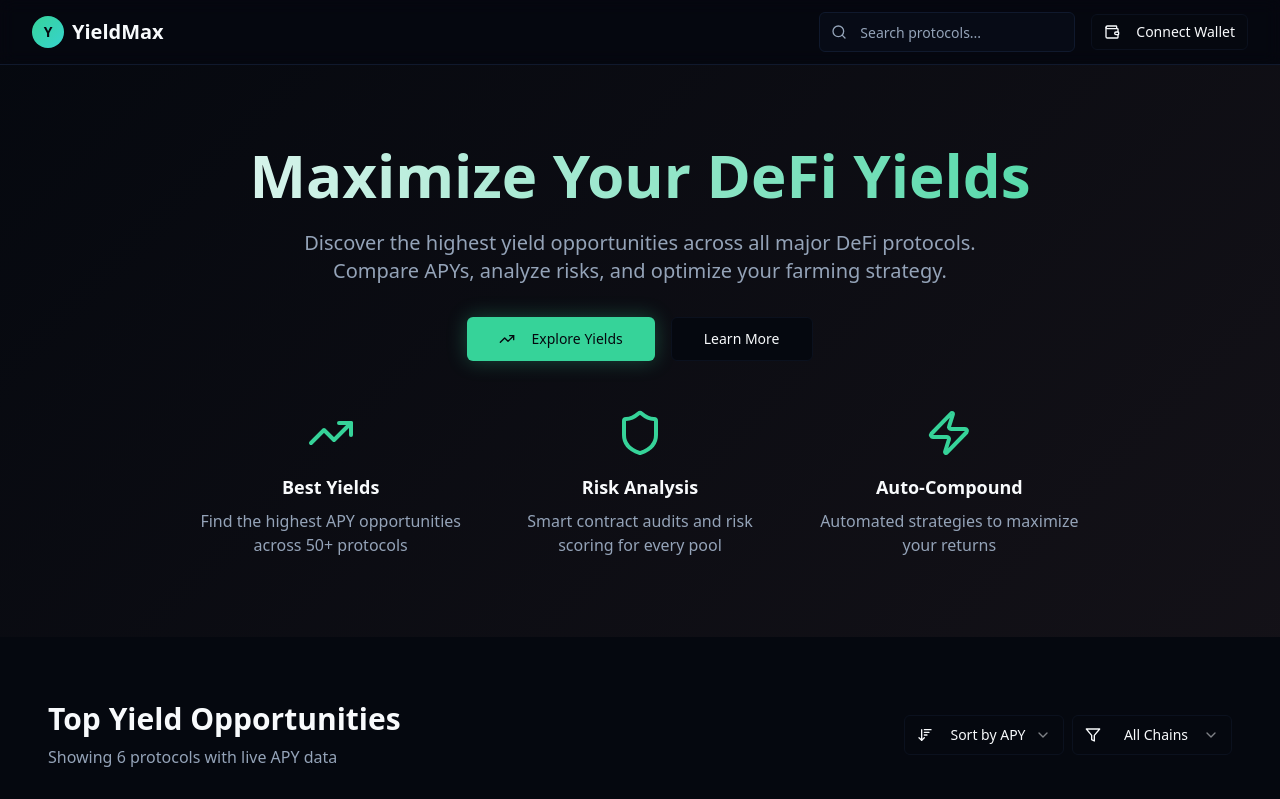
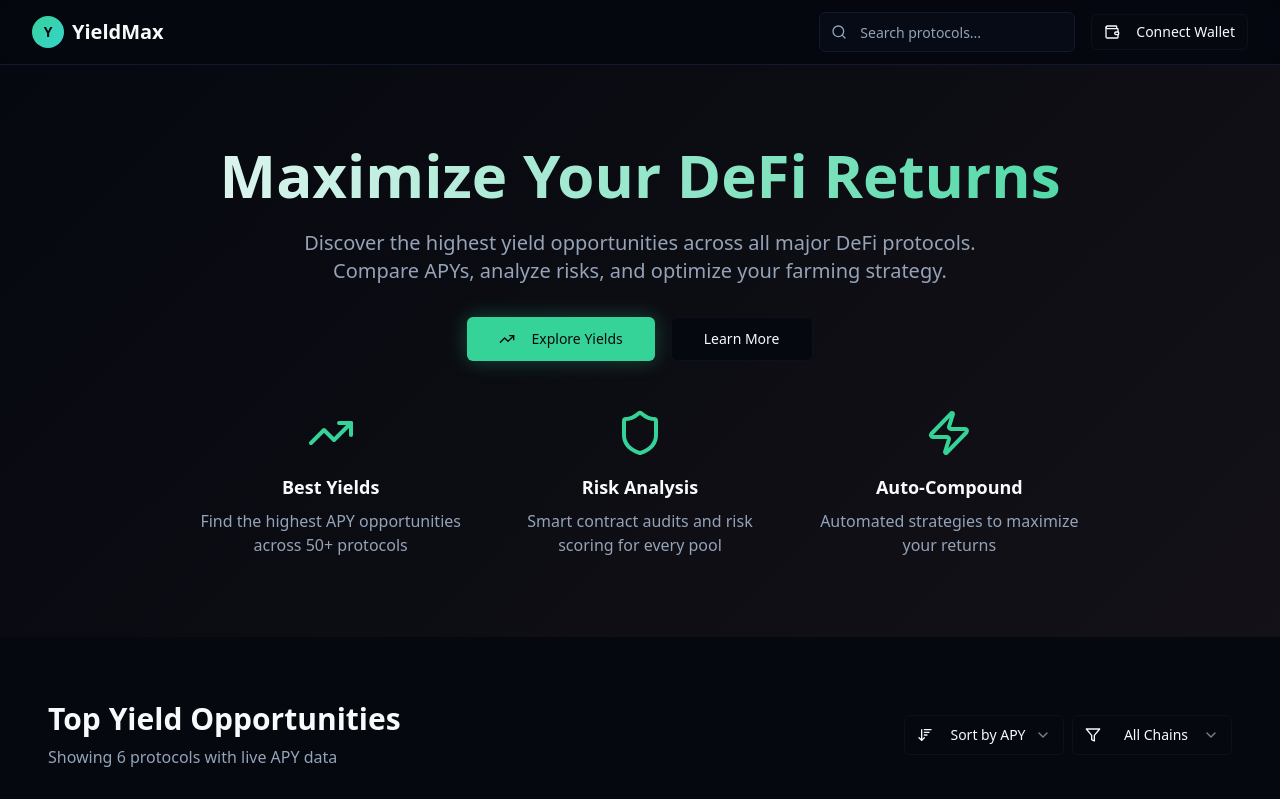
Before and after one commit to Cooldracool/yieldweaver-ui, a React (Vite) app: page / in a window 1280 px wide. Shown: the top 799 px of the page. Built offline with nearby package versions, Linux system fonts and the light colour scheme.

Commit message:
Visual edit in Lovable
Edited UI in Lovable

```diff
--- a/src/components/Hero.tsx
+++ b/src/components/Hero.tsx
@@ -1,13 +1,9 @@
 import { Button } from "@/components/ui/button";
 import { TrendingUp, Shield, Zap } from "lucide-react";
-
 const Hero = () => {
-  return (
-    <section className="bg-gradient-hero py-20 px-4">
+  return <section className="bg-gradient-hero py-20 px-4">
       <div className="container mx-auto text-center">
-        <h1 className="text-5xl md:text-6xl font-bold mb-6 bg-gradient-to-r from-foreground to-primary bg-clip-text text-transparent">
-          Maximize Your DeFi Yields
-        </h1>
+        <h1 className="text-5xl md:text-6xl font-bold mb-6 bg-gradient-to-r from-foreground to-primary bg-clip-text text-transparent">Maximize Your DeFi Returns</h1>
         <p className="text-xl text-muted-foreground mb-8 max-w-2xl mx-auto">
           Discover the highest yield opportunities across all major DeFi protocols.
           Compare APYs, analyze risks, and optimize your farming strategy.
@@ -41,8 +37,6 @@ const Hero = () => {
           </div>
         </div>
       </div>
-    </section>
-  );
+    </section>;
 };
-
 export default Hero;
```
